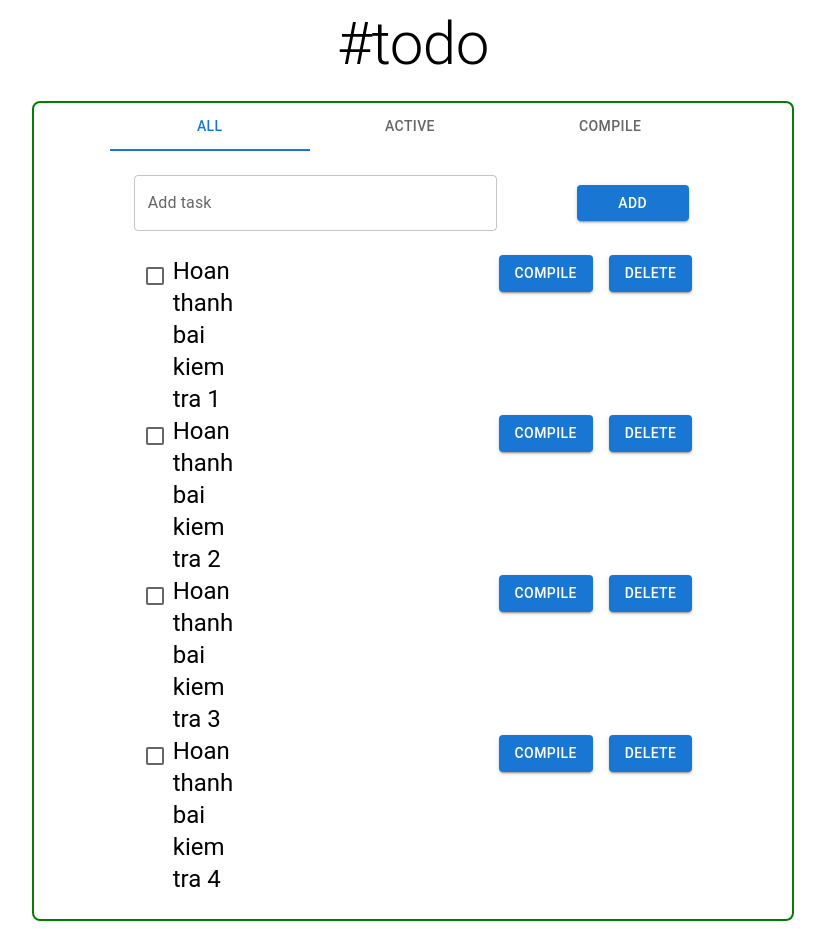
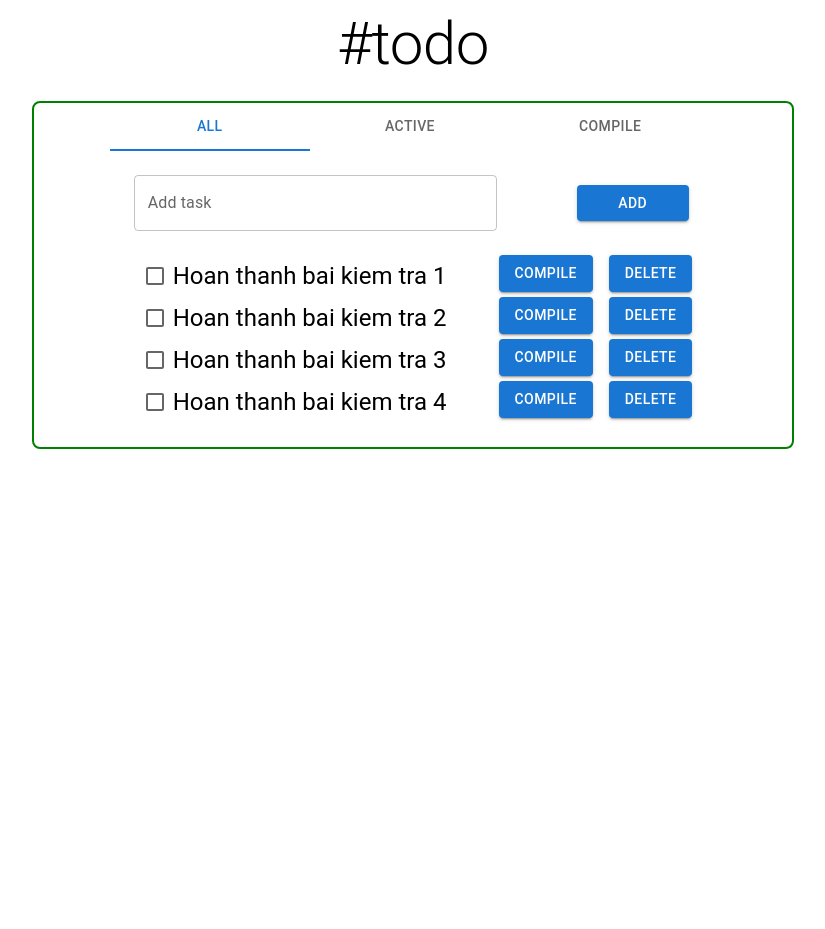
Before and after one commit to kien242/MindX-Module2, a React (Create React App) app: page / in a window 1280 px wide. Shown: the whole page, without its empty margins (227-1052 px from the left). After the commit the page ends 800 px from the top, so only its background shows below. Built offline with nearby package versions, Linux system fonts and the light colour scheme.

Commit message:
Update index.js

```diff
--- a/src/component/task/index.js
+++ b/src/component/task/index.js
@@ -19,7 +19,7 @@ export default function TaskWithCheckbox(props) {
           inputProps={{ "aria-label": "controlled" }}
         />
       </Box>
-      <Box sx={{ display: "flex", alignItems: "center", mr: 30 }}>
+      <Box sx={{ display: "flex", alignItems: "center", width: "65%" }}>
         <Typography
           variant="h5"
           sx={{
```
